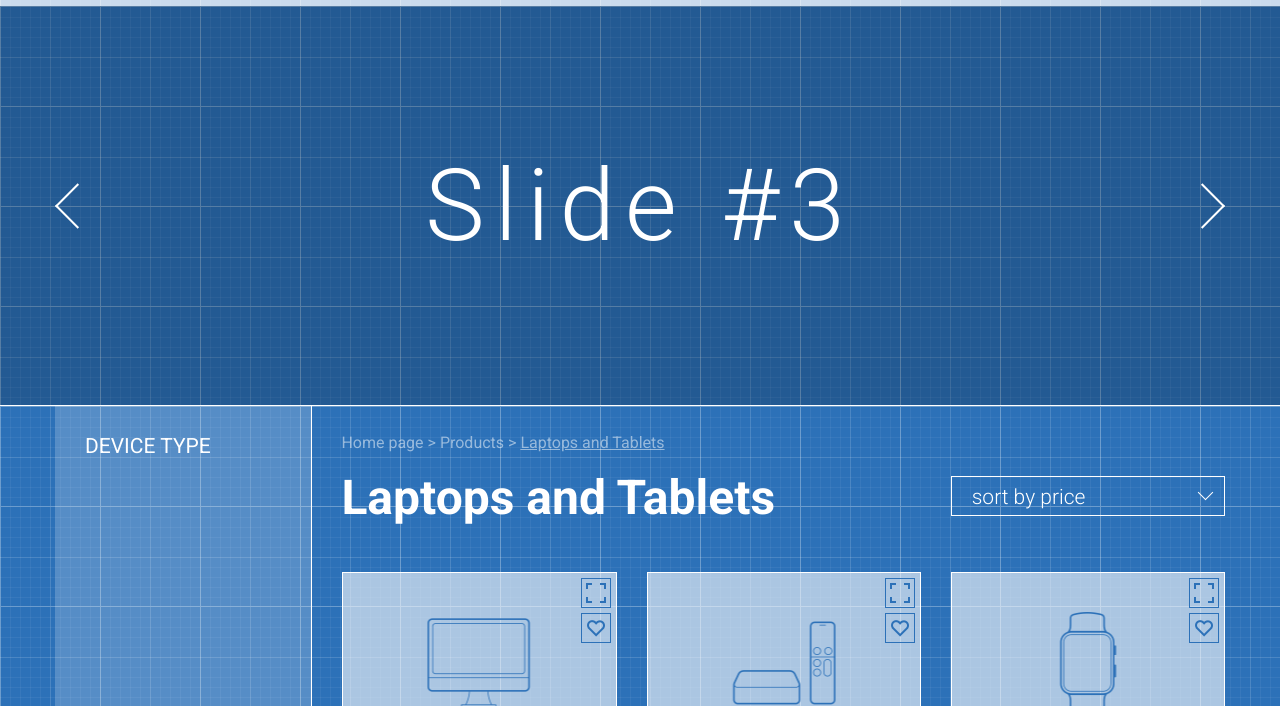
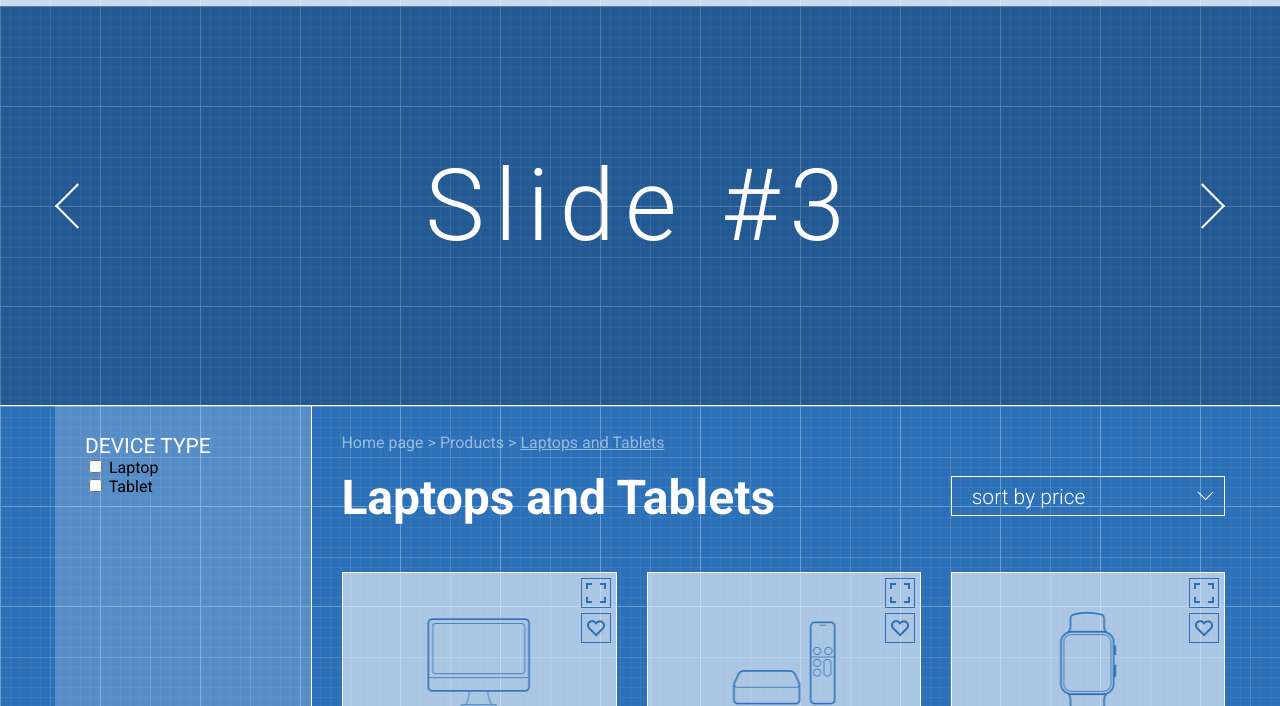
Before and after one commit to mrfunkster/shop-project, a plain HTML site: page index.html in a window 1280 px wide. Shown: the part 94-800 px from the top of the page. Drawn offline with Linux system fonts and the light colour scheme.

Commit message:
Adding a checkbox structure

```diff
--- a/index.html
+++ b/index.html
@@ -70,6 +70,14 @@
                 <div class="col-22">
                     <div class="device-filter">
                         <h2>Device Type</h2>
+                        <div class="checkbox">
+                            <input type="checkbox" id="laptop">
+                            <label for="laptop">Laptop</label>
+                        </div>
+                        <div class="checkbox">
+                            <input type="checkbox" id="tablet">
+                            <label for="tablet">Tablet</label>
+                        </div>
                     </div>
                 </div>
                 <div class="col-78">
```
